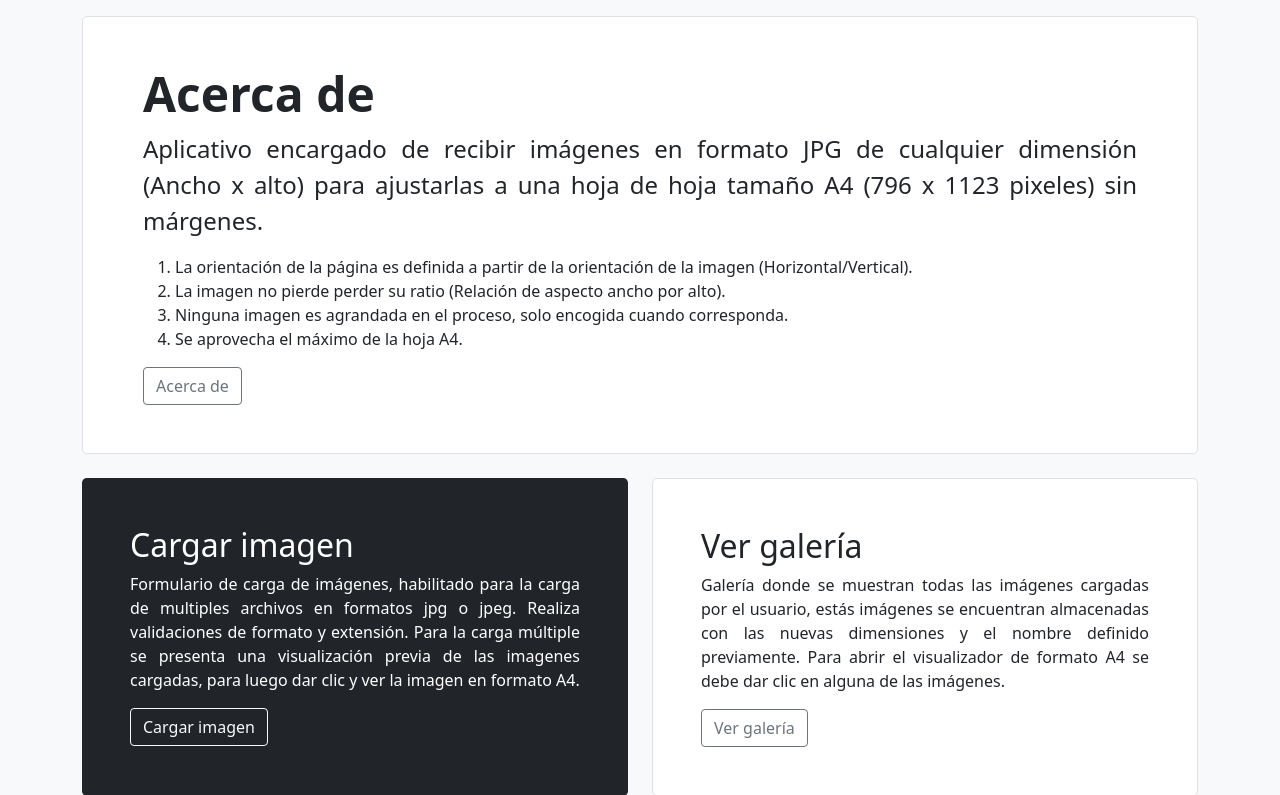
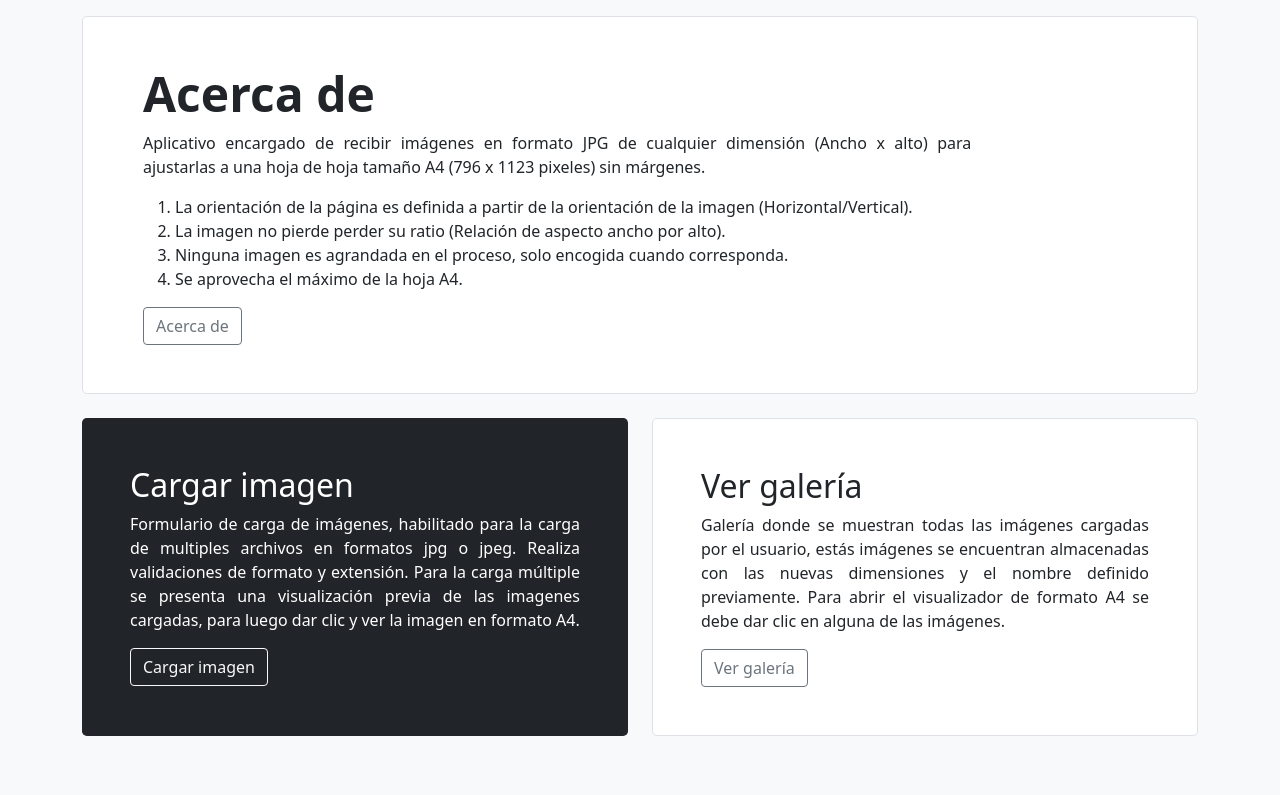
Before and after one commit to jullieth705/imageproject, a Django app: page / in a window 1280 px wide. Shown: the part 112-907 px from the top of the page. After the commit the page ends 848 px from the top, so only its background shows below. Run offline with Django 4.2, Linux system fonts and the light colour scheme; the visitor is signed in with stand-in values (Sample User, id 1); parts of the project's set-up code (start-up, migrations or seed data) failed here and were passed over.

Commit message:
Refactor styles

```diff
--- a/imagefitterA4/templates/home.html
+++ b/imagefitterA4/templates/home.html
@@ -10,7 +10,7 @@
 		<div class="p-5 mb-4 bg-white rounded-3 border">
 			<div class="container-fluid">
 				<h1 class="display-5 fw-bold">Acerca de</h1>
-				<p class="col-md-12 fs-4 text-justify">
+				<p class="col-md-10 text-justify">
 					Aplicativo encargado de recibir imágenes en formato JPG de cualquier dimensión (Ancho x alto) para ajustarlas
 					a una hoja de hoja tamaño A4 (796 x 1123 pixeles) sin márgenes.
 				</p>
```
